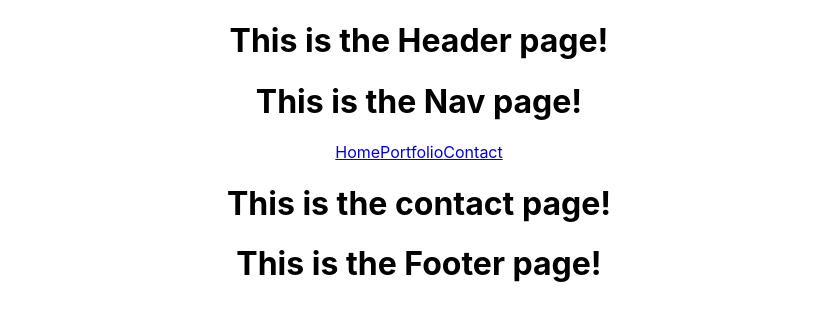
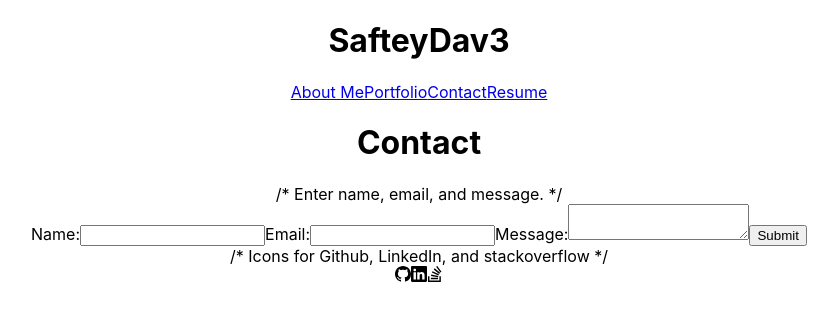
Before and after one commit to SafetyDav3/react-portfolio-genesis, a React (Create React App) app: page /Contact in a window 1280 px wide. Shown: the top 320 px of the page, without its empty margins (221-1059 px from the left). Built offline with nearby package versions, Linux system fonts and the light colour scheme.

Commit message:
Working on componants

```diff
--- a/package.json
+++ b/package.json
@@ -8,6 +8,7 @@
     "@testing-library/user-event": "^13.5.0",
     "react": "^18.2.0",
     "react-dom": "^18.2.0",
+    "react-icons": "^4.4.0",
     "react-router-dom": "^6.3.0",
     "react-scripts": "5.0.1",
     "web-vitals": "^2.1.4"
--- a/src/components/Contact.js
+++ b/src/components/Contact.js
@@ -3,7 +3,17 @@ import React from "react";
 function Contact() {
   return (
     <div>
-      <h1>This is the contact page!</h1>
+      <h1>Contact</h1>
+      /* Enter name, email, and message. */
+      <form>
+        <label>Name:</label>
+        <input type="text" name="name" />
+        <label>Email:</label>
+        <input type="text" name="email" />
+        <label>Message:</label>
+        <textarea name="message" />
+        <input type="submit" value="Submit" />
+      </form>
     </div>
   );
 }
--- a/src/components/Footer.js
+++ b/src/components/Footer.js
@@ -1,11 +1,17 @@
 import React from "react";
+import { BsGithub, BsLinkedin, BsStackOverflow } from "react-icons/bs";
 
-function Footer() {
+const Footer = () => {
   return (
     <div>
-      <h1>This is the Footer page!</h1>
+      /* Icons for Github, LinkedIn, and stackoverflow */
+      <div className="footer-icons">
+        <BsGithub className="footer-icon" />
+        <BsLinkedin className="footer-icon" />
+        <BsStackOverflow className="footer-icon" />
+      </div>
     </div>
   );
-}
+};
 
 export default Footer;
--- a/src/components/Header.js
+++ b/src/components/Header.js
@@ -5,8 +5,8 @@ import Nav from "./Nav";
 function Header() {
   return (
     <div>
-      <h1>This is the Header page!</h1>
-      <Nav/>
+      <h1>SafteyDav3</h1>
+      <Nav />
     </div>
   );
 }
--- a/src/components/Nav.js
+++ b/src/components/Nav.js
@@ -3,10 +3,10 @@ import React from "react";
 function Nav() {
   return (
     <div>
-      <h1>This is the Nav page!</h1>
-      <a href="/Home">Home</a>
+      <a href="/Home">About Me</a>
       <a href="/Portfolio">Portfolio</a>
       <a href="/Contact">Contact</a>
+      <a href="/Resume">Resume</a>
     </div>
   );
 }
```
Also changed, not shown: src/components/Resume.js (added, +51 -0 lines), 2 other files (tests, documents, lock files or other folders).
